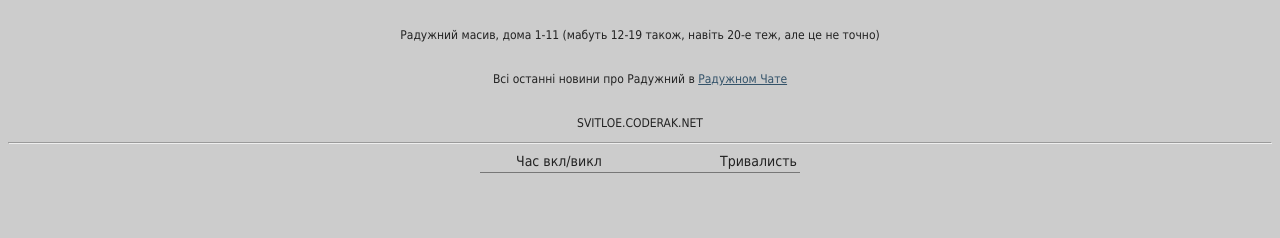
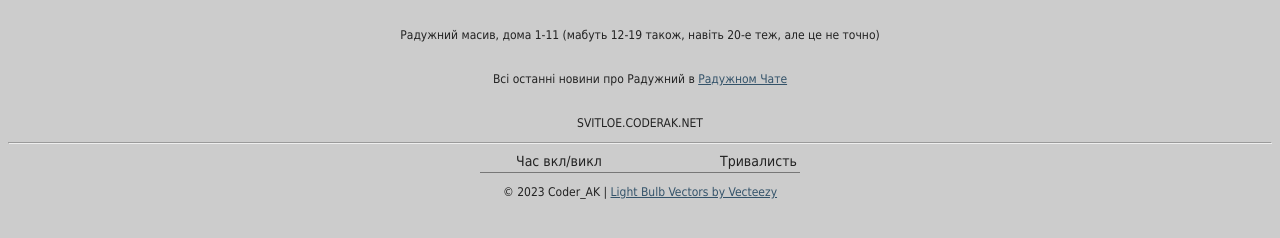
Before and after one commit to Coder-ak/svitlo-e, a website: page front/index.html in a window 1280 px wide. Shown: the part 166-404 px from the top of the page. Drawn offline with Linux system fonts and the light colour scheme; no server answers.

Commit message:
add creds

```diff
--- a/front/index.html
+++ b/front/index.html
@@ -30,6 +30,7 @@
         .icon {flex-shrink: 0 ;width: 36px}
         .time {flex-grow: 1}
         .diff {flex-grow: 1; max-width: 80px}
+        .footer {padding-top: 8px;}
         a:link {color: #34536A;}
         a:visited {color: #34536A;}
         a:active {color: #34536A;}
@@ -52,6 +53,7 @@
     </div>
   </div>
   <div id="stats" class="stats"></div>
+  <div class="footer">© 2023 Coder_AK | <a href="https://www.vecteezy.com/free-vector/light-bulb">Light Bulb Vectors by Vecteezy</a></div>
   <script src="script.js?v=2.0.0"></script>
 </body>
 </html>
```
